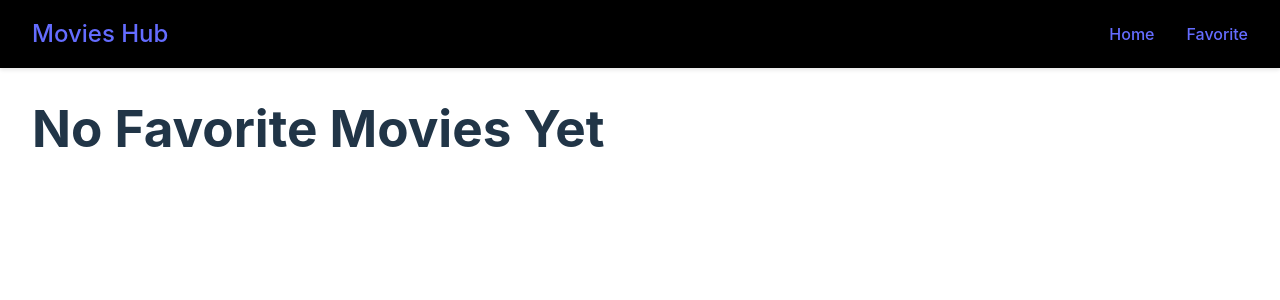
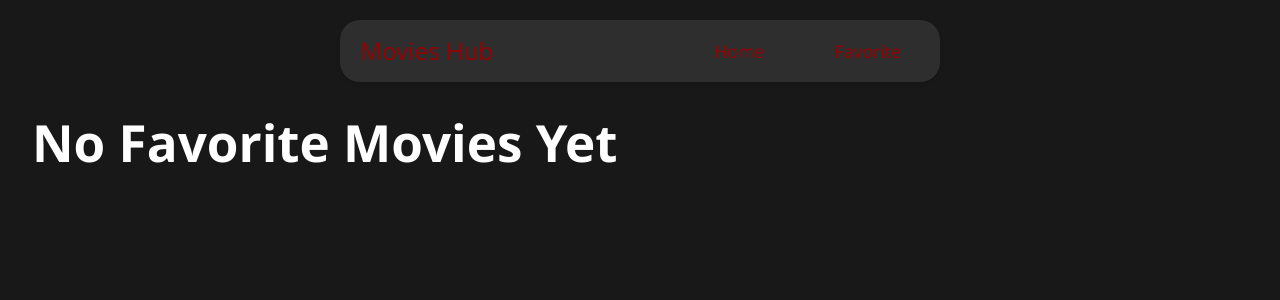
Before and after one commit to Bhanuka10/Movies-collection, a React (Vite) app: page /favorite in a window 1280 px wide. Shown: the top 300 px of the page. Built offline with nearby package versions, Linux system fonts and the light colour scheme.

Commit message:
completed

```diff
--- a/src/Component/Navbar.css
+++ b/src/Component/Navbar.css
@@ -1,10 +1,15 @@
 .navbar {
-  background-color: #000000;
-  padding: 1rem 2rem;
+  background-color: #4f4f5167;
   display: flex;
   justify-content: space-between;
   align-items: center;
   box-shadow: 0 2px 4px rgba(0, 0, 0, 0.1);
+  width: 600px;
+    margin: 0 auto;
+    margin-top: 20px;
+    padding: 10px 20px;
+    border-radius: 20px;
+
 }
 
 .navbar-brand {
@@ -27,7 +32,23 @@
 .nav-link:hover {
   background-color: rgba(255, 255, 255, 0.1);
 }
+.navbar-links a {
+  color: #8e0505;         /* White text */
+  text-decoration: none; /* Remove underline */
+  font-weight: 500;
+  font-size: 1.1rem;
+  padding: 0.5rem 1.2rem;
+  border-radius: 6px;
+  transition: color 0.2s, color 0.2s;
+}
 
+.navbar-links a:hover {
+
+  color: #ea7c7c;
+}
+.navbar a{
+    color: #8e0505;
+}
 @media (max-width: 768px) {
   .navbar {
     padding: 1rem;
--- a/src/Component/Navbar.jsx
+++ b/src/Component/Navbar.jsx
@@ -6,7 +6,7 @@ function Navbar() {
     return (
         <nav className="navbar">
             <div className="navbar-brand">
-                <Link to="/">Movies Hub</Link>
+                <Link to="/" >Movies Hub</Link>
             </div>
 
             <div className="navbar-links">
--- a/src/Pages/Home.css
+++ b/src/Pages/Home.css
@@ -1,63 +1,87 @@
-.home {
-  padding: 2rem 0;
-  width: 100%;
-  box-sizing: border-box;
+body {
+  background: #181818;
+  font-family: 'Segoe UI', 'Roboto', Arial, sans-serif;
+  color: #fff;
+  margin: 0;
 }
 
+.home {
+  max-width: 1200px;
+  margin: 2rem auto;
+  padding: 2rem;
+  background: #252424c5;
+  border-radius: 16px;
+  box-shadow: 0 8px 32px rgba(0,0,0,0.3);
+ border-radius: 30px;
+box-shadow: inset  0 4px 16px #e0121c;
+
+}
+
+
 .search-form {
-  max-width: 600px;
-  margin: 0 auto 2rem;
   display: flex;
+  justify-content: center;
+  align-items: center;
   gap: 1rem;
-  padding: 0 1rem;
-  box-sizing: border-box;
+  margin-bottom: 2rem;
 }
 
 .search-input {
-  flex: 1;
-  padding: 0.75rem 1rem;
+  padding: 0.8rem 1.2rem;
+  border-radius: 8px;
   border: none;
-  border-radius: 4px;
-  background-color: #333;
-  color: white;
-  font-size: 1rem;
+  font-size: 1.1rem;
+  background: #181818;
+  color: #fff;
+  box-shadow: 0 2px 8px rgba(0,0,0,0.2);
+  outline: none;
+  transition: box-shadow 0.2s;
 }
 
 .search-input:focus {
-  outline: none;
-  box-shadow: 0 0 0 2px #666;
+  box-shadow: 0 4px 16px #e50914;
 }
 
 .search-button {
-  padding: 0.75rem 1.5rem;
-  background-color: #e50914;
-  color: white;
-  border-radius: 4px;
-  font-weight: 500;
-  transition: background-color 0.2s;
-  white-space: nowrap;
+  padding: 0.8rem 2rem;
+  border-radius: 8px;
+  border: none;
+  background: #e50914;
+  color: #fff;
+  font-size: 1.1rem;
+  font-weight: 600;
+  cursor: pointer;
+  box-shadow: 0 2px 8px rgba(0,0,0,0.2);
+  transition: background 0.2s;
 }
 
 .search-button:hover {
-  background-color: #f40612;
+  background: #b0060f;
 }
 
-
-@media (max-width: 639px) {
-  .home {
-    padding: 1rem 0;
-  }
-
-  .search-form {
-    margin-bottom: 1rem;
-  }
+.loading {
+  text-align: center;
+  font-size: 1.5rem;
+  color: #e50914;
+  margin-top: 3rem;
 }
 
 .movies-grid {
   display: grid;
-  grid-template-columns: repeat(auto-fit, minmax(300px, 1fr));
-  gap: 1.5rem;
-  padding: 1rem;
-  width: 100%;
-  box-sizing: border-box;
+  grid-template-columns: repeat(auto-fit, minmax(260px, 1fr));
+  gap: 2rem;
+  margin-top: 2rem;
 }
+
+@media (max-width: 768px) {
+  .home {
+    padding: 1rem;
+  }
+  .search-form {
+    flex-direction: column;
+    gap: 0.5rem;
+  }
+  .movies-grid {
+    gap: 1rem;
+  }
+}
--- a/src/Pages/Home.jsx
+++ b/src/Pages/Home.jsx
@@ -1,11 +1,14 @@
-import React, { useEffect, useState } from 'react'
-import Moviescart from '../Component/Moviescart/Moviescart.jsx'
+import React, { useEffect, useState } from 'react';
+import Moviescart from '../Component/Moviescart/Moviescart.jsx';
 import './Home.css';
 import { searchmovies, getpopularmovies } from '../Service/api.js';
+
 function Home() {
   const [movies, setMovies] = useState([]);
   const [loading, setLoading] = useState(true);
   const [error, setError] = useState(null);
+  const [searchquery, setSearchQuery] = useState("");
+
   useEffect(() => {
     const loadpopularmovies = async () => {
       try {
@@ -14,60 +17,61 @@ function Home() {
       } catch (error) {
         console.error("Error fetching popular movies:", error);
         setError("Failed to load popular movies.");
-        }
-        finally {
+      } finally {
         setLoading(false);
       }
-      }
+    };
     loadpopularmovies();
-
   }, []);
 
-
-    const [searchquery, setSearchQuery] = useState("");
-
-
-        const handlesearch = async(e) =>{
+  const handlesearch = async (e) => {
     e.preventDefault();
-          if(!searchquery.trim()) return;
+    if (!searchquery.trim()) return;
     if (loading) return;
     setLoading(true);
     try {
       const searchresults = await searchmovies(searchquery);
       setMovies(searchresults);
-            }
-            catch (error) {
+    } catch (error) {
       console.error("Error searching movies:", error);
-            }
-            finally {
+      setError("Failed to search movies.");
+    } finally {
       setLoading(false);
     }
-          }
-
+  };
 
   return (
     <div className="home">
+
       <form onSubmit={handlesearch} className="search-form">
-            <input type="text"
+        <input
+          type="text"
           placeholder="Search for a movie..."
           className="search-input"
           value={searchquery}
           onChange={(e) => setSearchQuery(e.target.value)}
         />
-            <button type='submit' className="search-button">Search</button>
+        <button type="submit" className="search-button">
+          Search
+        </button>
       </form>
 
       {loading ? (
         <div className="loading">Loading...</div>
+      ) : error ? (
+        <div className="loading">{error}</div>
+      ) : movies.length === 0 ? (
+        <div className="loading">No movies found.</div>
       ) : (
         <div className="movies-grid">
-           {movies.map((movie) => movie.title.toLowerCase().includes(searchquery.toLowerCase()) && (
-               <Moviescart key={movie.id} movies={movie}/>
+          {movies.map((movie) => (
+            <Moviescart key={movie.id} movies={movie} />
           ))}
         </div>
       )}
     </div>
-  )
+
+  );
 }
 
-export default Home
+export default Home;
```
Lines whose indentation alone changed are shown as unchanged.
